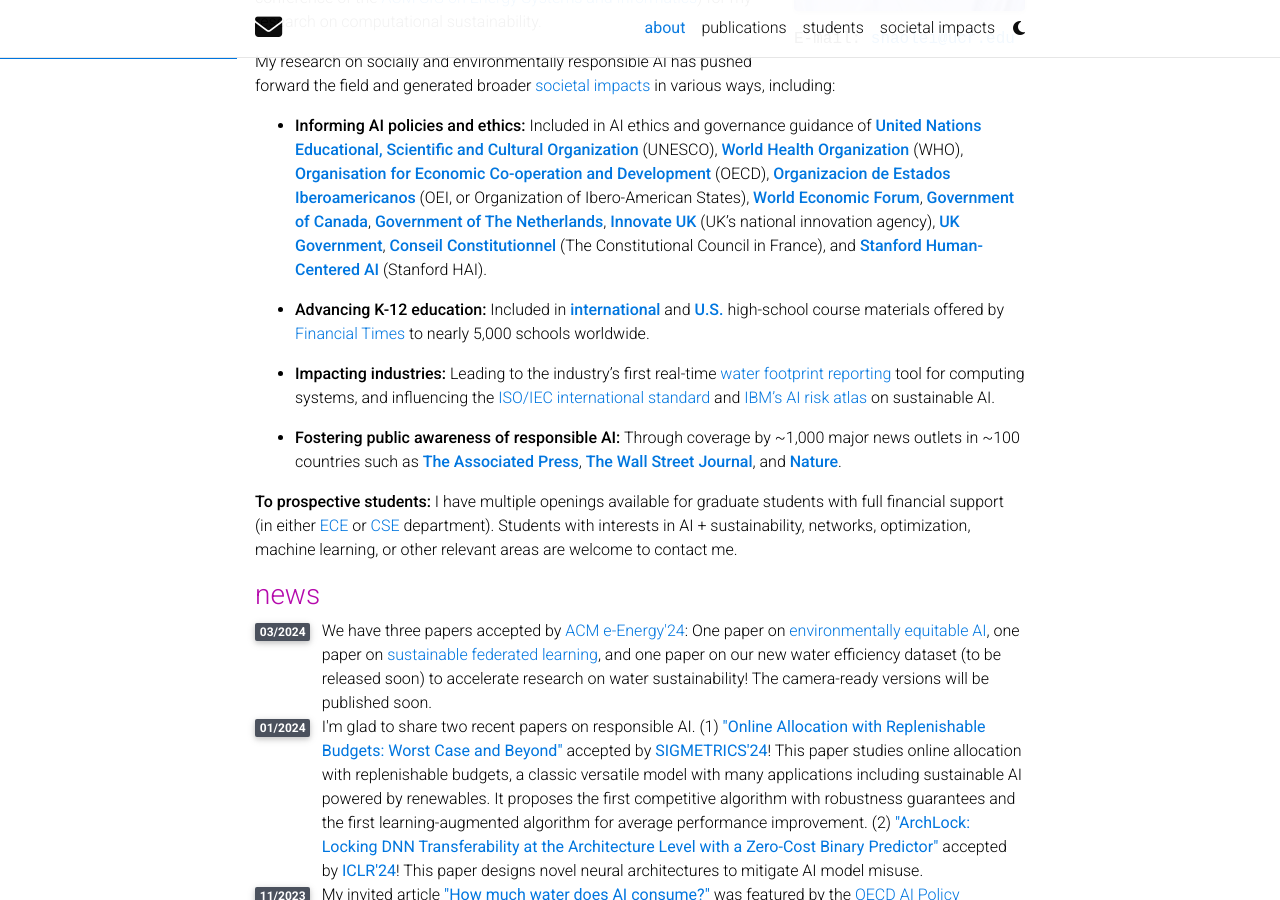
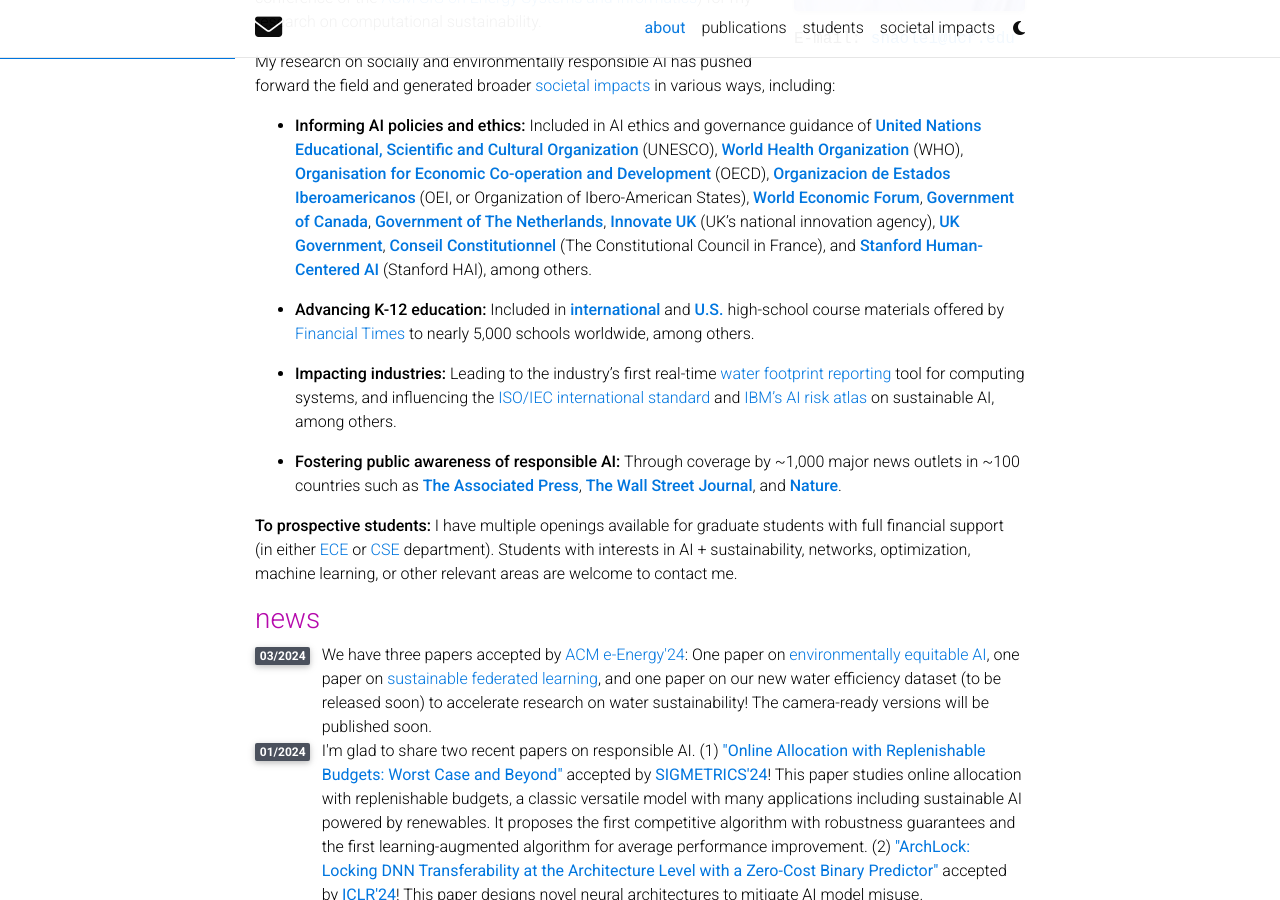
Before and after one commit to shaoleiren/shaoleiren.github.io, a Jekyll site: the page built from _pages/about.md, in a window 1280 px wide and 900 px high, scrolled down 480 px. Built offline with Jekyll 4.4.1, drawn with Linux system fonts in a browser that asks for light colours; full-size pictures stand in for the smaller copies a plugin makes; comment, search, counter and statistics services are not loaded; a style sheet for code colours, icons or effects is not loaded.

Commit message:
Update about.md

```diff
--- a/_pages/about.md
+++ b/_pages/about.md
@@ -34,15 +34,15 @@
 **[Government of The Netherlands](https://www.government.nl/documents/parliamentary-documents/2024/01/17/government-wide-vision-on-generative-ai-of-the-netherlands)**,
 **[Innovate UK](https://iuk.ktn-uk.org/wp-content/uploads/2023/10/responsible-trustworthy-ai-report.pdf)** (UK's national innovation agency),
 **[UK Government](https://www.gov.uk/government/publications/generative-ai-framework-for-hmg/generative-ai-framework-for-hmg-html)**, **[Conseil Constitutionnel](https://www.conseil-constitutionnel.fr/sites/default/files/as/root/bank_mm/decisions/2023850dc/2023850dc_contributions.pdf)** (The Constitutional Council in France), and
- **[Stanford Human-Centered AI](https://hai.stanford.edu/sites/default/files/2024-02/Exploring-Impact-AI-Black-Americans.pdf)** (Stanford HAI).
+ **[Stanford Human-Centered AI](https://hai.stanford.edu/sites/default/files/2024-02/Exploring-Impact-AI-Black-Americans.pdf)** (Stanford HAI), among others.
 
 
 - **Advancing K-12 education:** Included in **[international](https://www.ft.com/content/a5a20823-d26f-4701-8afa-18a46a2eea98)** and **[U.S.](https://www.ft.com/content/b9962fbd-a515-428e-a25c-ed14a36a51ad)** high-school course materials offered by
-[Financial Times](https://www.ft.com/ft-schools) to nearly 5,000 schools worldwide.
+[Financial Times](https://www.ft.com/ft-schools) to nearly 5,000 schools worldwide, among others.
 
 - **Impacting industries:** Leading to the industry's first
 real-time [water footprint reporting](https://www.linkedin.com/posts/greenpixie_greenpixie-is-proud-to-include-water-consumption-activity-7155581411104604160-7W1_/) tool for computing systems, and influencing the [ISO/IEC international standard](https://www.iec.ch/blog/importance-sustainable-ai)
-and [IBM's AI risk atlas](https://www.ibm.com/docs/en/cloud-paks/cp-data/4.8.x?topic=atlas-impact-environment) on sustainable AI.
+and [IBM's AI risk atlas](https://www.ibm.com/docs/en/cloud-paks/cp-data/4.8.x?topic=atlas-impact-environment) on sustainable AI, among others.
 
 - **Fostering public awareness of responsible AI:** Through coverage
 by ~1,000 major news outlets in ~100 countries such as **[The Associated Press](https://apnews.com/article/chatgpt-gpt4-iowa-ai-water-consumption-microsoft-f551fde98083d17a7e8d904f8be822c4)**,
```
